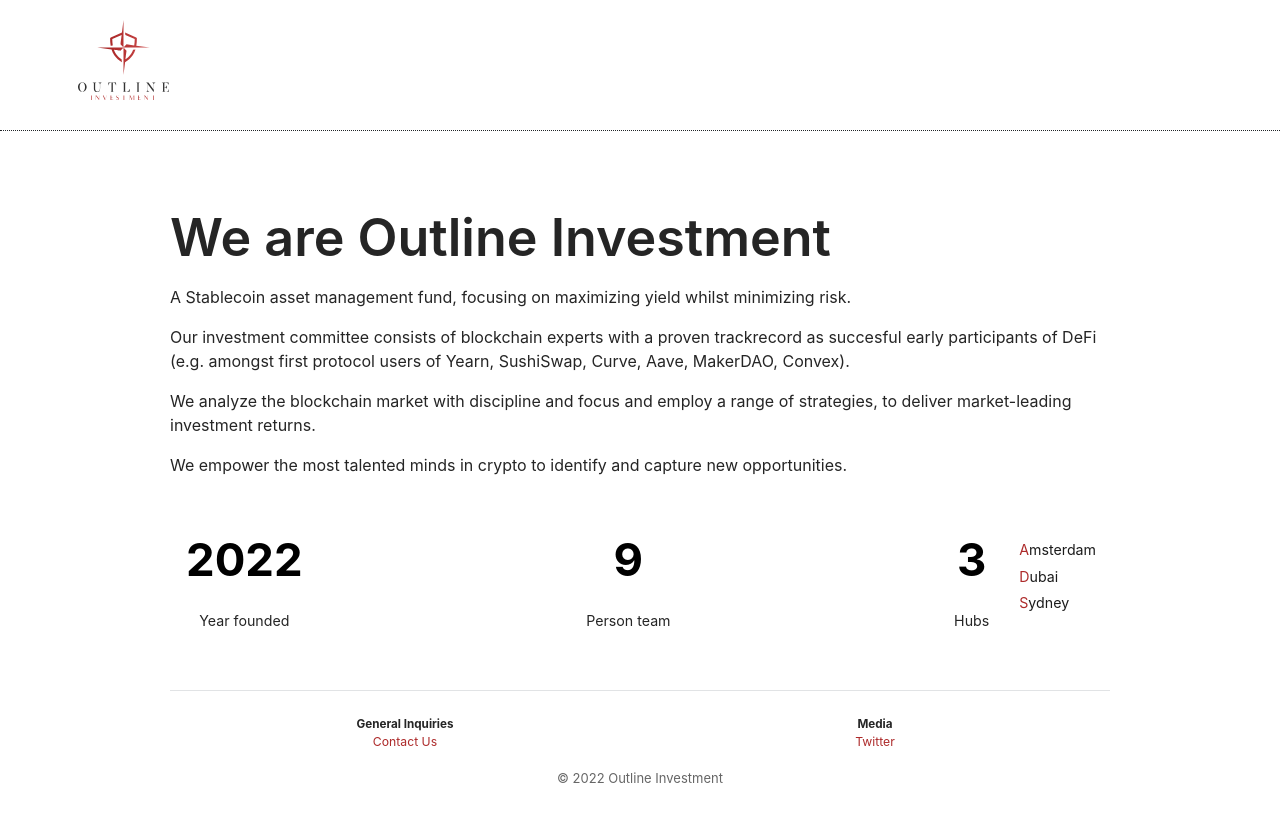
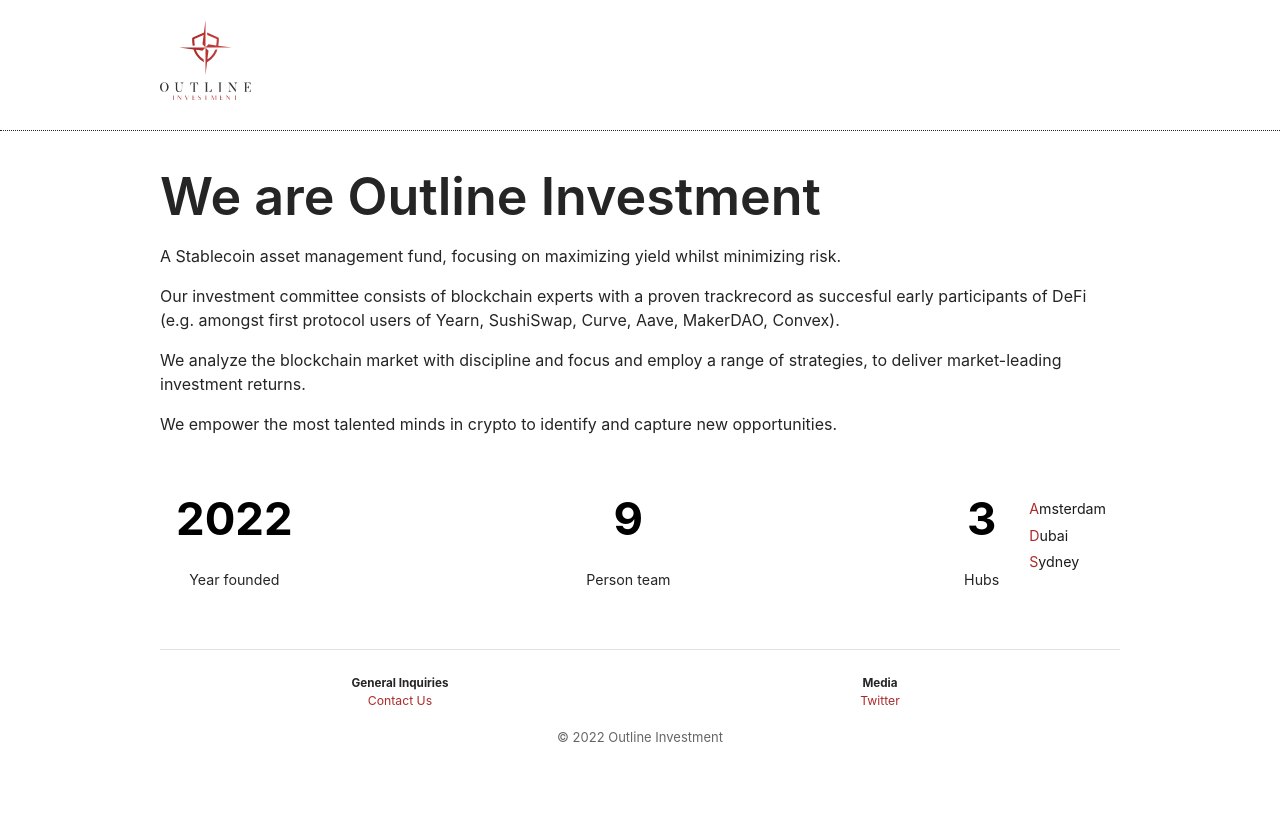
Before and after one commit to OutlineInvestment/OutlineInvestment.github.io, a plain HTML site: page index.html in a window 1280 px wide. After the commit the page ends 800 px from the top, so only its background shows below. Drawn offline with Linux system fonts and the light colour scheme; a web font is replaced by a local one.

Commit message:
logo aligned

```diff
--- a/assets/css/style.css
+++ b/assets/css/style.css
@@ -48,16 +48,6 @@ h6 {
 	padding-left: 15px;
 	margin-right: auto;
 	margin-left: auto;
-	max-width: 1140px;
-}
-
-.container .main-body {
-	max-width: 940px;
-	margin-right: auto;
-	margin-left: auto;
-}
-
-.navigation .container {
 	max-width: 1140px;
 }
 
@@ -124,10 +114,6 @@ h6 {
 }
 
 @media (max-width: 768px) {
-	.title  {
-		text-align: center;
-	}
-
 	.main-content {
 		padding-top: 30px !important;
 	}
@@ -353,7 +339,6 @@ h6 {
 }
 
 .logo {
-	padding-left: 8px;
 	margin-bottom: 30px;
 }
 
@@ -490,9 +475,3 @@ h6 {
 	padding-bottom: 10px;
 	background-color: transparent;
 }
-
-@media (min-width: 992px) {
-	.main-content {
-		min-height: calc(100vh - 70px - 50px);
-	}
-}
```
